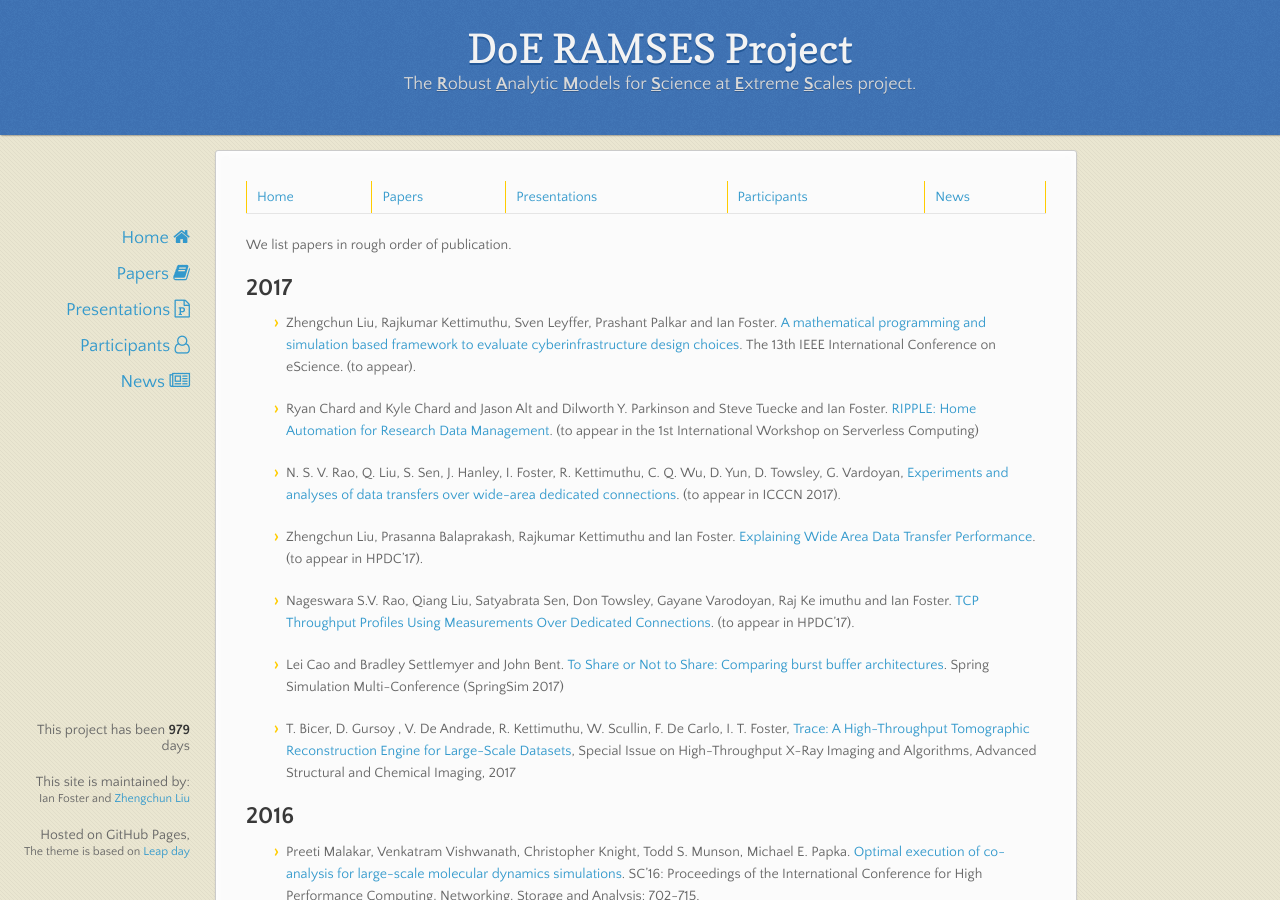
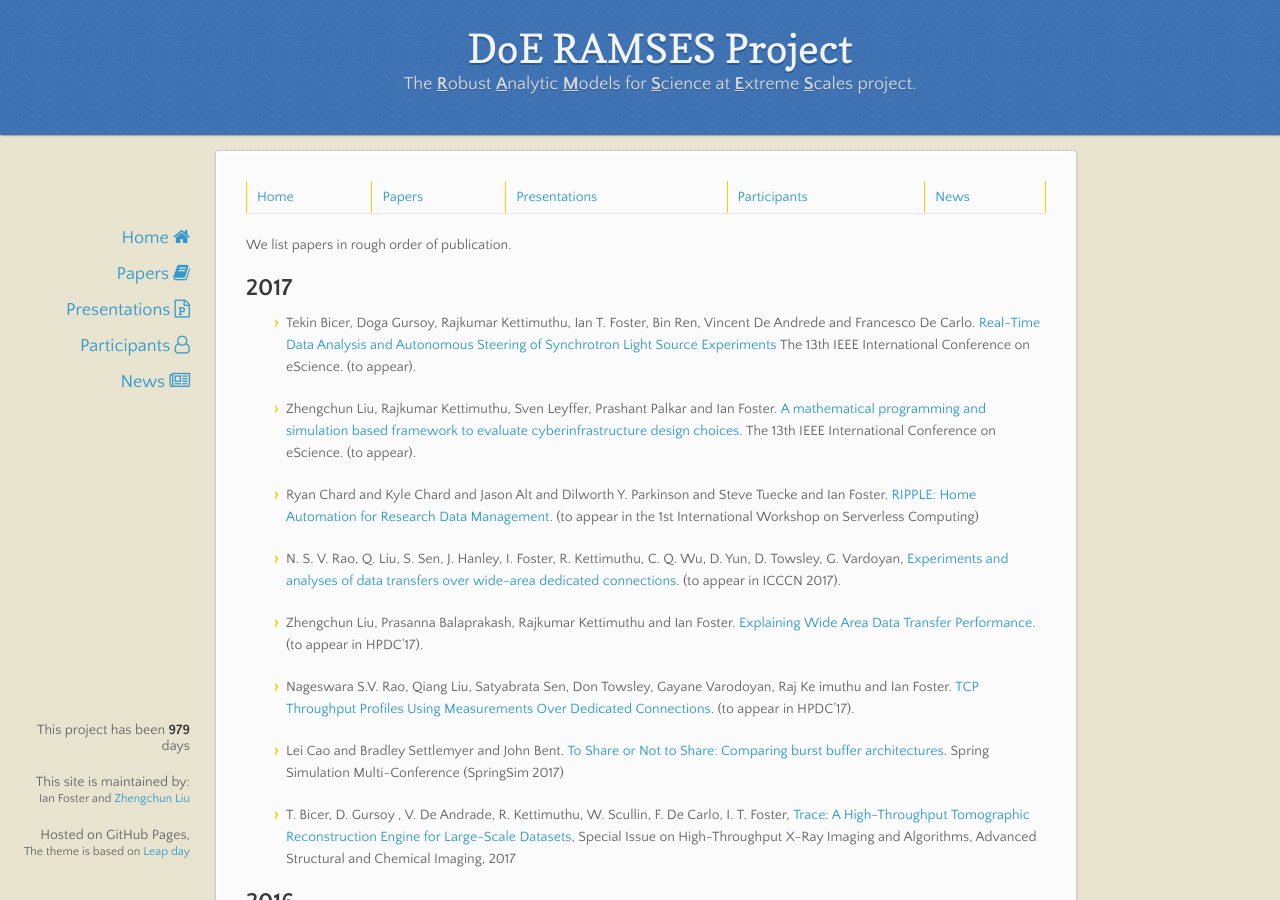
Before and after one commit to ramsesproject/ramses.github.io, a Jekyll site: the page built from papers.md, in a window 1280 px wide and 900 px high. Built offline with Jekyll 4.4.1, drawn with Linux system fonts in a browser that asks for light colours; nearby versions of some CDN libraries.

Commit message:
add, delete, polish etc.

```diff
--- a/papers.md
+++ b/papers.md
@@ -6,6 +6,9 @@ layout: default
 We list papers in rough order of publication.
 
 ## 2017
+* Tekin Bicer, Doga Gursoy, Rajkumar Kettimuthu, Ian T. Foster,
+Bin Ren, Vincent De Andrede and Francesco De Carlo. [Real-Time Data Analysis and Autonomous Steering of Synchrotron Light Source Experiments]() The 13th IEEE International Conference on eScience. (to appear).
+
 * Zhengchun Liu, Rajkumar Kettimuthu, Sven Leyffer, Prashant Palkar and Ian Foster. [A mathematical programming and simulation based framework to evaluate cyberinfrastructure design choices](). The 13th IEEE International Conference on eScience. (to appear).
 
 * Ryan Chard and Kyle Chard and Jason Alt and Dilworth Y. Parkinson and Steve Tuecke and Ian Foster. [RIPPLE: Home Automation for Research Data Management](). (to appear in the 1st International Workshop on Serverless Computing)
```
Also changed, not shown: news.md (+1 -1 lines).
